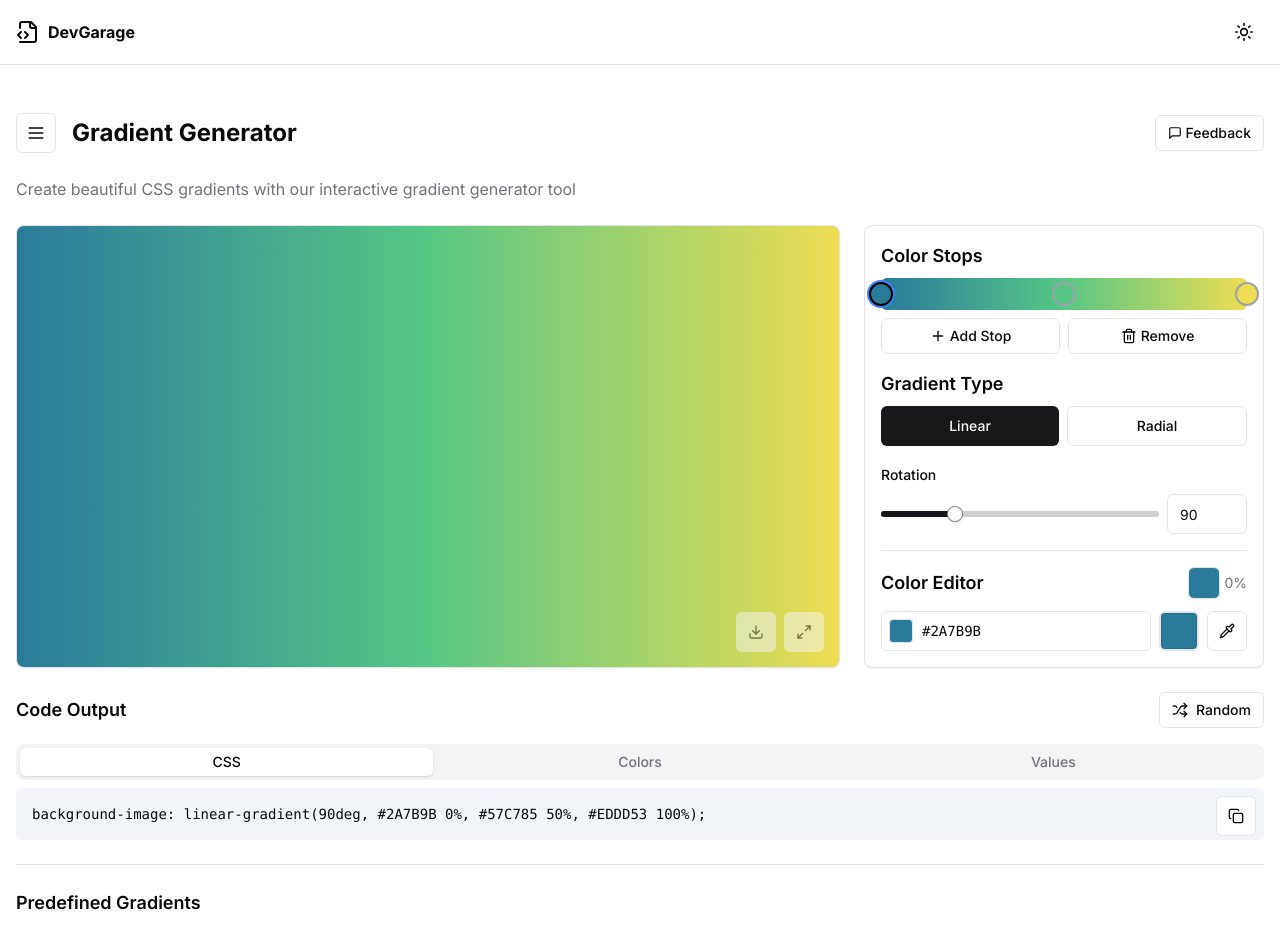
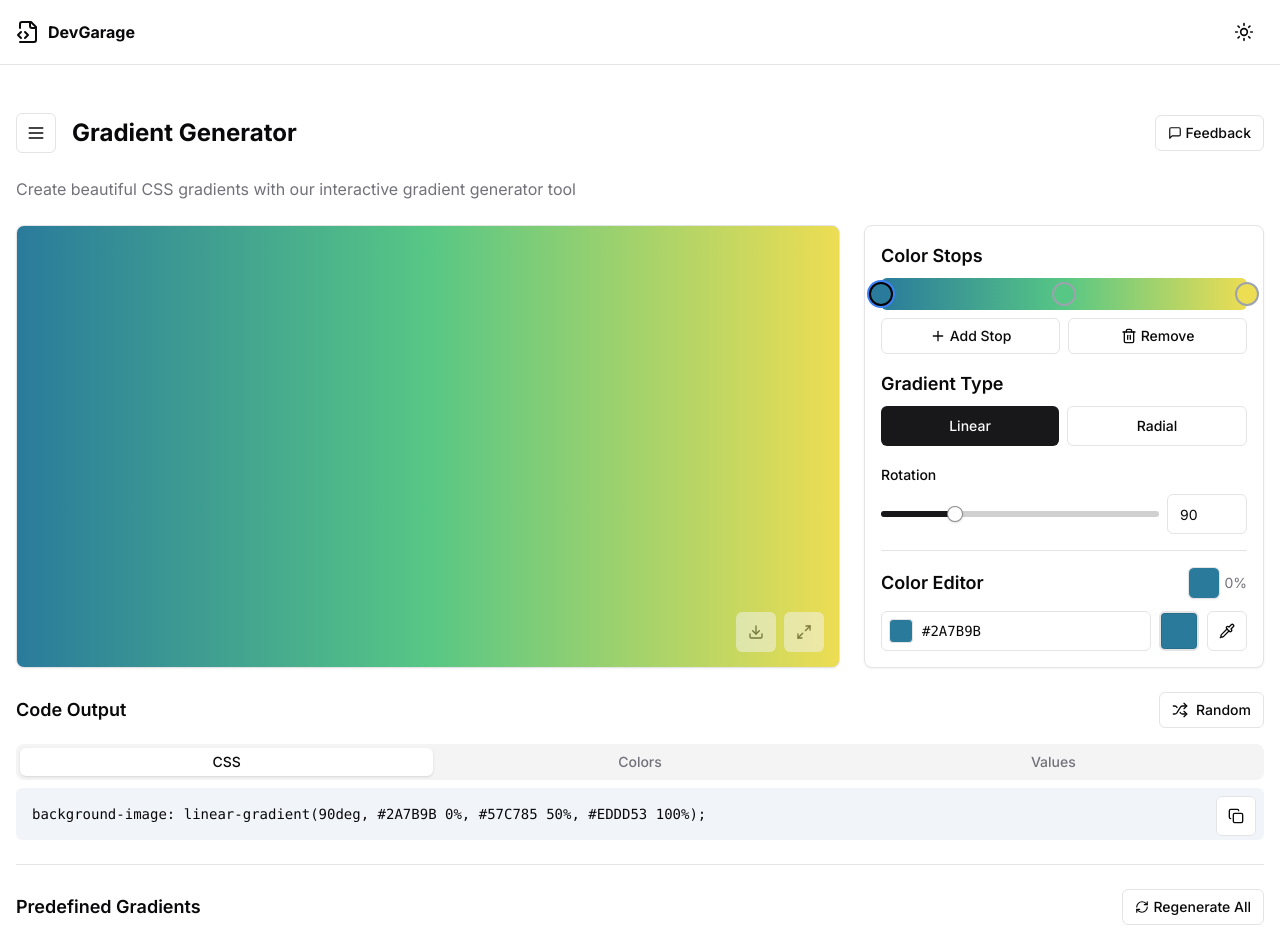
Before and after one commit to dj21-vicky21/Dev-tool-app, a Next.js app: page /tool/gradient-generator in a window 1280 px wide. Shown: the top 936 px of the page. Built offline with nearby package versions, Linux system fonts and the light colour scheme.

Commit message:
Enhance PredefinedGradients component by introducing a state for dynamic gradient presets and adding a regeneration feature with improved aesthetics. Implement color palettes for more harmonious gradients and update the UI to include a "Regenerate All" button for user interaction.

```diff
--- a/app/tool/gradient-generator/components/PredefinedGradients.tsx
+++ b/app/tool/gradient-generator/components/PredefinedGradients.tsx
@@ -1,9 +1,10 @@
 "use client";
 
+import { useState } from "react";
 import { Label } from "@/components/ui/label";
 import { ColorStop } from "./types";
-// import { Button } from "@/components/ui/button";
-// import { Wand2 } from "lucide-react";
+import { Button } from "@/components/ui/button";
+import { RefreshCw } from "lucide-react";
 
 // Predefined gradient presets
 export const gradientPresets = [
@@ -513,55 +514,110 @@ interface PredefinedGradientsProps {
 }
 
 export default function PredefinedGradients({ onSelectGradient }: PredefinedGradientsProps) {
-  // const generateRandomGradient = () => {
-  //   const randomColor = () => {
-  //     const letters = "0123456789ABCDEF";
-  //     let color = "#";
-  //     for (let i = 0; i < 6; i++) {
-  //       color += letters[Math.floor(Math.random() * 16)];
-  //     }
-  //     return color;
-  //   };
+  const [presets, setPresets] = useState(gradientPresets);
 
-  //   const numStops = 2 + Math.floor(Math.random() * 3); // 2-4 stops
+  // Color palettes for more harmonious gradients
+  const colorPalettes = [
+    // Blues
+    ["#1A2980", "#26D0CE", "#21D4FD", "#B721FF"],
+    // Purples
+    ["#6A11CB", "#2575FC", "#8E2DE2", "#4A00E0"],
+    // Reds
+    ["#FF416C", "#FF4B2B", "#f5576c", "#f093fb"],
+    // Greens
+    ["#00b09b", "#96c93d", "#02AABD", "#00CDAC"],
+    // Yellows/Oranges
+    ["#F7971E", "#FFD200", "#f12711", "#f5af19"],
+    // Dark
+    ["#0F2027", "#203A43", "#2C5364", "#4b6cb7"],
+    // Pink/Purple
+    ["#EC6EAD", "#3494E6", "#D585FF", "#00FFEE"],
+    // Sunset colors
+    ["#FA8BFF", "#2BD2FF", "#2BFF88", "#FF9A8B"],
+  ];
 
-  //   const newStops: ColorStop[] = [];
 
-  //   for (let i = 0; i < numStops; i++) {
-  //     newStops.push({
-  //       color: randomColor(),
-  //       position: i === 0 ? 0 : i === numStops - 1 ? 100 : Math.floor(Math.random() * 80) + 10,
-  //     });
-  //   }
+  const regeneratePresets = () => {
+    // Generate completely new random gradients with better aesthetics
+    const newPresets = Array.from({ length: presets.length }, (_, index) => {
+      // Select a palette for each gradient
+      const paletteIndex = Math.floor(Math.random() * colorPalettes.length);
+      const palette = colorPalettes[paletteIndex];
 
-  //   // Sort by position
-  //   newStops.sort((a, b) => a.position - b.position);
+      const numStops = 2 + Math.floor(Math.random() * 2); // 2-3 stops for cleaner gradients
+      const stops: ColorStop[] = [];
 
-  //   // 50% chance of radial gradient
-  //   const type = Math.random() > 0.5 ? "linear" as const : "radial" as const;
-  //   // Random rotation between 0-360 for linear gradients
-  //   const rotation = Math.floor(Math.random() * 360);
+      // Use colors from the same palette
+      const usedIndices = new Set<number>();
 
-  //   onSelectGradient(newStops, type, rotation);
-  // };
+      for (let i = 0; i < numStops; i++) {
+        // Avoid using the same color twice in small gradients
+        let colorIndex;
+        do {
+          colorIndex = Math.floor(Math.random() * palette.length);
+        } while (usedIndices.has(colorIndex) && usedIndices.size < palette.length);
+
+        usedIndices.add(colorIndex);
+        const color = palette[colorIndex];
+
+        // More even distribution of stops
+        const position = i === 0 ? 0 : i === numStops - 1 ? 100 :
+                         Math.floor(100 / (numStops - 1) * i);
+
+        stops.push({
+          color,
+          position
+        });
+      }
+
+      // Sort by position
+      stops.sort((a, b) => a.position - b.position);
+
+      // Bias toward linear gradients (70%)
+      const type = Math.random() > 0.3 ? "linear" as const : "radial" as const;
+
+      // Use clean angles for linear gradients
+      const angles = [0, 45, 90, 135, 180, 225, 270, 315];
+      const rotation = type === "linear" ?
+                      angles[Math.floor(Math.random() * angles.length)] : 0;
+
+      // More descriptive gradient names
+      const gradientTypes = ["Smooth", "Blend", "Flow", "Soft", "Elegant", "Silky", "Gentle", "Dreamy"];
+      const gradientType = gradientTypes[Math.floor(Math.random() * gradientTypes.length)];
+
+      const colorNames = ["Blue", "Purple", "Red", "Green", "Orange", "Dark", "Pink", "Sunset"];
+      const colorName = colorNames[paletteIndex];
+
+      return {
+        name: `${gradientType} ${colorName} ${index + 1}`,
+        stops,
+        type,
+        rotation
+      };
+    });
+
+    setPresets(newPresets);
+  };
 
   return (
     <div className="space-y-3">
       <div className="flex justify-between items-center">
         <Label className="text-lg font-semibold">Predefined Gradients</Label>
-        {/* <Button
-          variant="outline"
-          size="sm"
-          onClick={generateRandomGradient}
-          className="gap-1"
-        >
-          <Wand2 className="h-3.5 w-3.5" />
-          Random
-        </Button> */}
+        <div className="flex gap-2">
+          <Button
+            variant="outline"
+            size="sm"
+            onClick={regeneratePresets}
+            className="gap-1"
+          >
+            <RefreshCw className="h-3.5 w-3.5" />
+            Regenerate All
+          </Button>
+        </div>
       </div>
 
         <div className="flex gap-3 flex-wrap p-2">
-          {gradientPresets.map((preset, index) => (
+          {presets.map((preset, index) => (
             <button
               key={index}
               className="size-48 rounded-md overflow-hidden border border-border hover:ring-2 hover:ring-primary focus:outline-none focus:ring-2 focus:ring-primary transition-all"
```
